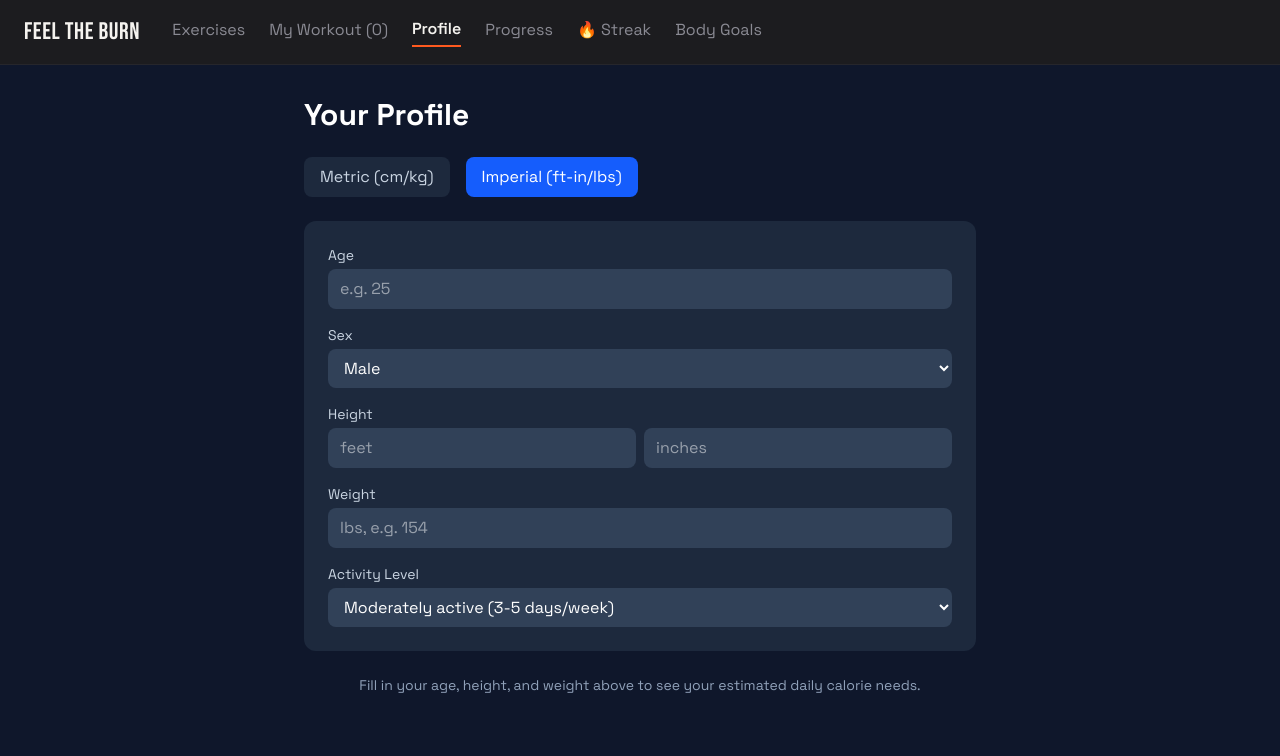
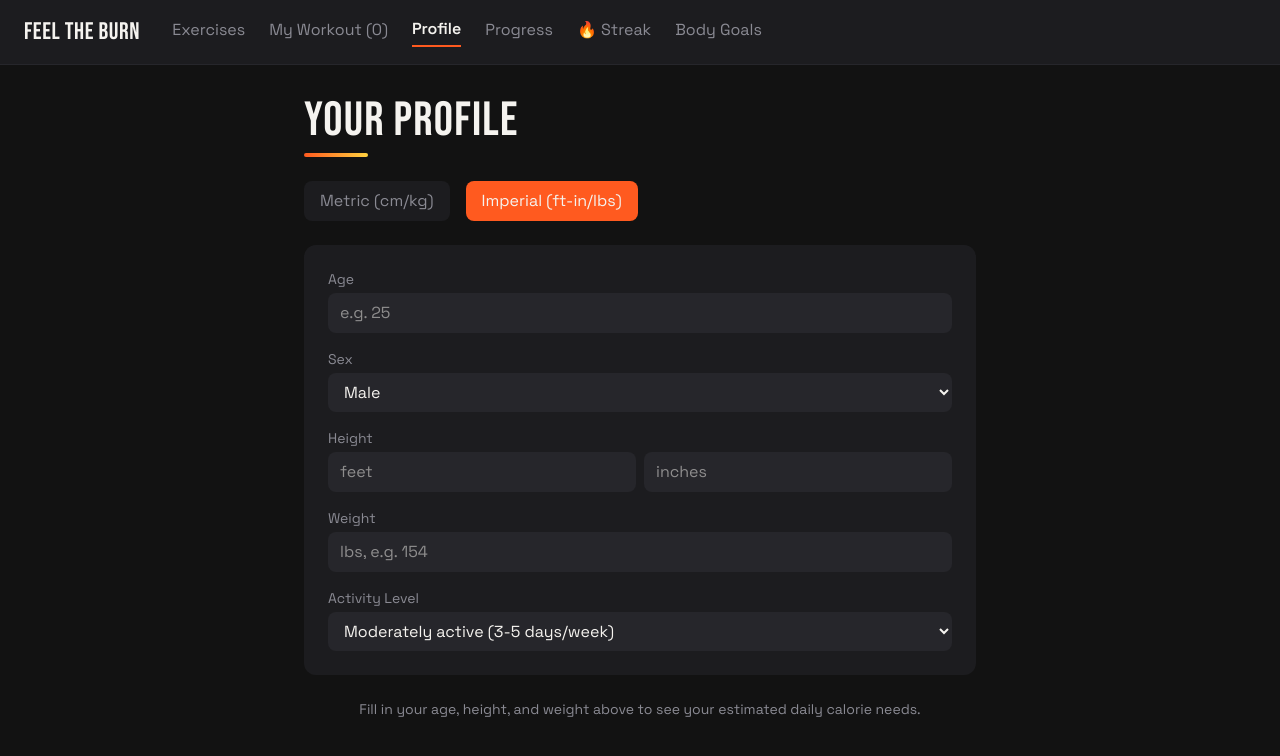
Before and after one commit to LevisNganga1135/calipath, a React (Vite) app: page /profile in a window 1280 px wide. Both pictures are taken after a click on the button "Imperial (ft-in/lbs)". Shown: the top 756 px of the page. Built offline with nearby package versions, Linux system fonts and the light colour scheme.

Commit message:
Apply design system to Profile page

```diff
--- a/src/components/Profile.jsx
+++ b/src/components/Profile.jsx
@@ -2,8 +2,6 @@ import { useState, useEffect } from 'react'
 
 const STORAGE_KEY = 'feelTheBurn.profile'
 
-// Activity level multipliers used in the Mifflin-St Jeor / TDEE formula.
-// These are standard, widely-used estimates — not medical-grade, just a reasonable starting point.
 const ACTIVITY_LEVELS = {
   sedentary: { label: 'Sedentary (little/no exercise)', multiplier: 1.2 },
   light: { label: 'Lightly active (1-3 days/week)', multiplier: 1.375 },
@@ -12,13 +10,12 @@ const ACTIVITY_LEVELS = {
 }
 
 function Profile() {
-  // Lazy-init from localStorage, same pattern as My Workout
   const [profile, setProfile] = useState(() => {
     const saved = localStorage.getItem(STORAGE_KEY)
     return saved
       ? JSON.parse(saved)
       : {
-          unitSystem: 'metric', // 'metric' or 'imperial'
+          unitSystem: 'metric',
           age: '',
           sex: 'male',
           heightCm: '',
@@ -30,23 +27,16 @@ function Profile() {
         }
   })
 
-  // Which goal (cutting/maintenance/bulking) the meal plan section is currently showing
   const [mealPlanGoal, setMealPlanGoal] = useState('maintenance')
 
   useEffect(() => {
     localStorage.setItem(STORAGE_KEY, JSON.stringify(profile))
   }, [profile])
 
-  // Generic handler: works for any text/number/select input since we just
-  // read the input's "name" attribute to know which field to update.
   function handleChange(e) {
     const { name, value } = e.target
     setProfile((prev) => ({ ...prev, [name]: value }))
   }
-
-  // ----- Unit conversion helpers -----
-  // The formula always needs metric internally, so we convert imperial inputs
-  // at calculation time rather than storing two versions of "truth".
 
   function getHeightInCm() {
     if (profile.unitSystem === 'metric') {
@@ -65,16 +55,11 @@ function Profile() {
     return Number(profile.weightLbs) * 0.453592
   }
 
-  // ----- Diet calculation -----
-  // Mifflin-St Jeor equation: the standard formula for estimating
-  // Basal Metabolic Rate (BMR), then scaled by activity level to get
-  // Total Daily Energy Expenditure (TDEE) — a maintenance-calorie estimate.
   function calculateDietEstimate() {
     const age = Number(profile.age)
     const heightCm = getHeightInCm()
     const weightKg = getWeightInKg()
 
-    // Guard: don't calculate on incomplete/invalid data
     if (!age || !heightCm || !weightKg) return null
 
     const bmr =
@@ -88,22 +73,14 @@ function Profile() {
     return {
       bmr: Math.round(bmr),
       maintenance: maintenanceCalories,
-      // Rough, commonly-used offsets for cutting/bulking goals —
-      // ~500 kcal deficit/surplus is a standard, moderate starting point
       cutting: maintenanceCalories - 500,
       bulking: maintenanceCalories + 500,
     }
   }
 
-  // Builds a simple macro + meal-structure breakdown from a calorie target.
-  // Kept as a pure function (input -> output, no state) so in Phase 2 this
-  // exact shape of data could instead come from a Flask API call —
-  // the component below wouldn't need to change, just where the data comes from.
   function calculateMealPlan(calorieTarget, goal) {
     if (!calorieTarget) return null
 
-    // Standard macro splits by goal — reasonable general-purpose defaults,
-    // not personalized nutrition advice.
     const macroSplits = {
       cutting: { protein: 0.4, carbs: 0.35, fat: 0.25 },
       maintenance: { protein: 0.3, carbs: 0.4, fat: 0.3 },
@@ -111,13 +88,10 @@ function Profile() {
     }
     const split = macroSplits[goal]
 
-    // Convert calorie percentages into grams:
-    // protein and carbs = 4 kcal/gram, fat = 9 kcal/gram
     const proteinGrams = Math.round((calorieTarget * split.protein) / 4)
     const carbGrams = Math.round((calorieTarget * split.carbs) / 4)
     const fatGrams = Math.round((calorieTarget * split.fat) / 9)
 
-    // Split total calories across 4 meal slots using typical proportions
     const mealSlots = [
       { name: 'Breakfast', portion: 0.25, suggestion: 'Protein + complex carbs (e.g. eggs, oats, fruit)' },
       { name: 'Lunch', portion: 0.3, suggestion: 'Lean protein + whole grains + vegetables' },
@@ -139,80 +113,76 @@ function Profile() {
   }
 
   const dietEstimate = calculateDietEstimate()
-
-  // Build the meal plan based on whichever goal is currently selected
-  // (defaults to 'maintenance', changes when the user clicks a goal button)
   const mealPlan = dietEstimate
     ? calculateMealPlan(dietEstimate[mealPlanGoal], mealPlanGoal)
     : null
 
   return (
-    <div className="min-h-screen bg-slate-900 p-8">
+    <div className="min-h-screen bg-char p-8">
       <div className="max-w-2xl mx-auto">
-        <h1 className="text-3xl font-bold text-white mb-6">Your Profile</h1>
+        <h1 className="font-display text-5xl tracking-wide text-chalk mb-2">
+          YOUR PROFILE
+        </h1>
+        <div className="ember-bar mb-6"></div>
 
-        {/* Unit system toggle */}
         <div className="flex gap-4 mb-6">
           <button
             onClick={() => setProfile((prev) => ({ ...prev, unitSystem: 'metric' }))}
-            className={`px-4 py-2 rounded-lg ${
+            className={`px-4 py-2 rounded-lg transition-colors ${
               profile.unitSystem === 'metric'
-                ? 'bg-blue-600 text-white'
-                : 'bg-slate-800 text-slate-300'
+                ? 'bg-ember text-chalk'
+                : 'bg-charcoal text-steel'
             }`}
           >
             Metric (cm/kg)
           </button>
           <button
             onClick={() => setProfile((prev) => ({ ...prev, unitSystem: 'imperial' }))}
-            className={`px-4 py-2 rounded-lg ${
+            className={`px-4 py-2 rounded-lg transition-colors ${
               profile.unitSystem === 'imperial'
-                ? 'bg-blue-600 text-white'
-                : 'bg-slate-800 text-slate-300'
+                ? 'bg-ember text-chalk'
+                : 'bg-charcoal text-steel'
             }`}
           >
             Imperial (ft-in/lbs)
           </button>
         </div>
 
-        <div className="bg-slate-800 rounded-xl p-6 space-y-4">
-          {/* Age */}
+        <div className="bg-charcoal rounded-xl p-6 space-y-4">
           <div>
-            <label className="block text-slate-300 text-sm mb-1">Age</label>
+            <label className="block text-steel text-sm mb-1">Age</label>
             <input
               type="number"
               name="age"
               value={profile.age}
               onChange={handleChange}
-              className="w-full bg-slate-700 text-white px-3 py-2 rounded-lg"
+              className="w-full bg-charcoal-light text-chalk px-3 py-2 rounded-lg focus:outline-none focus:ring-1 focus:ring-ember"
               placeholder="e.g. 25"
             />
           </div>
 
-          {/* Sex — needed for the BMR formula, which uses different constants */}
           <div>
-            <label className="block text-slate-300 text-sm mb-1">Sex</label>
+            <label className="block text-steel text-sm mb-1">Sex</label>
             <select
               name="sex"
               value={profile.sex}
               onChange={handleChange}
-              className="w-full bg-slate-700 text-white px-3 py-2 rounded-lg"
+              className="w-full bg-charcoal-light text-chalk px-3 py-2 rounded-lg focus:outline-none focus:ring-1 focus:ring-ember"
             >
               <option value="male">Male</option>
               <option value="female">Female</option>
             </select>
           </div>
 
-          {/* Height — conditionally shows metric or imperial fields */}
           <div>
-            <label className="block text-slate-300 text-sm mb-1">Height</label>
+            <label className="block text-steel text-sm mb-1">Height</label>
             {profile.unitSystem === 'metric' ? (
               <input
                 type="number"
                 name="heightCm"
                 value={profile.heightCm}
                 onChange={handleChange}
-                className="w-full bg-slate-700 text-white px-3 py-2 rounded-lg"
+                className="w-full bg-charcoal-light text-chalk px-3 py-2 rounded-lg focus:outline-none focus:ring-1 focus:ring-ember"
                 placeholder="cm, e.g. 175"
               />
             ) : (
@@ -222,7 +192,7 @@ function Profile() {
                   name="heightFt"
                   value={profile.heightFt}
                   onChange={handleChange}
-                  className="w-1/2 bg-slate-700 text-white px-3 py-2 rounded-lg"
+                  className="w-1/2 bg-charcoal-light text-chalk px-3 py-2 rounded-lg focus:outline-none focus:ring-1 focus:ring-ember"
                   placeholder="feet"
                 />
                 <input
@@ -230,23 +200,22 @@ function Profile() {
                   name="heightIn"
                   value={profile.heightIn}
                   onChange={handleChange}
-                  className="w-1/2 bg-slate-700 text-white px-3 py-2 rounded-lg"
+                  className="w-1/2 bg-charcoal-light text-chalk px-3 py-2 rounded-lg focus:outline-none focus:ring-1 focus:ring-ember"
                   placeholder="inches"
                 />
               </div>
             )}
           </div>
 
-          {/* Weight */}
           <div>
-            <label className="block text-slate-300 text-sm mb-1">Weight</label>
+            <label className="block text-steel text-sm mb-1">Weight</label>
             {profile.unitSystem === 'metric' ? (
               <input
                 type="number"
                 name="weightKg"
                 value={profile.weightKg}
                 onChange={handleChange}
-                className="w-full bg-slate-700 text-white px-3 py-2 rounded-lg"
+                className="w-full bg-charcoal-light text-chalk px-3 py-2 rounded-lg focus:outline-none focus:ring-1 focus:ring-ember"
                 placeholder="kg, e.g. 70"
               />
             ) : (
@@ -255,20 +224,19 @@ function Profile() {
                 name="weightLbs"
                 value={profile.weightLbs}
                 onChange={handleChange}
-                className="w-full bg-slate-700 text-white px-3 py-2 rounded-lg"
+                className="w-full bg-charcoal-light text-chalk px-3 py-2 rounded-lg focus:outline-none focus:ring-1 focus:ring-ember"
                 placeholder="lbs, e.g. 154"
               />
             )}
           </div>
 
-          {/* Activity level */}
           <div>
-            <label className="block text-slate-300 text-sm mb-1">Activity Level</label>
+            <label className="block text-steel text-sm mb-1">Activity Level</label>
             <select
               name="activityLevel"
               value={profile.activityLevel}
               onChange={handleChange}
-              className="w-full bg-slate-700 text-white px-3 py-2 rounded-lg"
+              className="w-full bg-charcoal-light text-chalk px-3 py-2 rounded-lg focus:outline-none focus:ring-1 focus:ring-ember"
             >
               {Object.entries(ACTIVITY_LEVELS).map(([key, { label }]) => (
                 <option key={key} value={key}>
@@ -279,66 +247,57 @@ function Profile() {
           </div>
         </div>
 
-        {/*
-          Diet estimate + meal plan results.
-          These only show once we have enough data to calculate (dietEstimate is not null).
-          We use a React Fragment (<>...</>) here because the "true" branch of this
-          ternary needs to render TWO sibling cards (calories + meal plan) instead of one —
-          JSX only allows a single root element to be returned from any one branch,
-          and a Fragment lets us group multiple elements without adding an extra <div>.
-        */}
         {dietEstimate ? (
           <>
-            <div className="bg-slate-800 rounded-xl p-6 mt-6">
-              <h2 className="text-xl font-semibold text-white mb-4">
-                Estimated Daily Calories
+            <div className="bg-charcoal rounded-xl p-6 mt-6">
+              <h2 className="font-display text-2xl tracking-wide text-chalk mb-4">
+                ESTIMATED DAILY CALORIES
               </h2>
-              <div className="grid grid-cols-3 gap-4 text-center">
+              <div className="grid grid-cols-3 gap-4 text-center font-mono">
                 <div>
-                  <p className="text-slate-400 text-sm mb-1">Cutting</p>
-                  <p className="text-2xl font-bold text-red-400">
+                  <p className="text-steel text-sm mb-1 font-body">Cutting</p>
+                  <p className="text-2xl font-bold text-ember">
                     {dietEstimate.cutting}
                   </p>
-                  <p className="text-slate-500 text-xs">kcal/day</p>
+                  <p className="text-steel/60 text-xs font-body">kcal/day</p>
                 </div>
                 <div>
-                  <p className="text-slate-400 text-sm mb-1">Maintenance</p>
-                  <p className="text-2xl font-bold text-blue-400">
+                  <p className="text-steel text-sm mb-1 font-body">Maintenance</p>
+                  <p className="text-2xl font-bold text-chalk">
                     {dietEstimate.maintenance}
                   </p>
-                  <p className="text-slate-500 text-xs">kcal/day</p>
+                  <p className="text-steel/60 text-xs font-body">kcal/day</p>
                 </div>
                 <div>
-                  <p className="text-slate-400 text-sm mb-1">Bulking</p>
-                  <p className="text-2xl font-bold text-green-400">
+                  <p className="text-steel text-sm mb-1 font-body">Bulking</p>
+                  <p className="text-2xl font-bold text-gold">
                     {dietEstimate.bulking}
                   </p>
-                  <p className="text-slate-500 text-xs">kcal/day</p>
+                  <p className="text-steel/60 text-xs font-body">kcal/day</p>
                 </div>
               </div>
-              <p className="text-slate-500 text-xs mt-4">
+              <p className="text-steel/60 text-xs mt-4">
                 These are general estimates based on the Mifflin-St Jeor formula, not
                 personalized medical advice. Consult a healthcare professional or
                 registered dietitian for guidance specific to you.
               </p>
             </div>
 
-            {/* mealPlan will always be truthy here since dietEstimate exists,
-                but we keep the check for safety/clarity */}
             {mealPlan && (
-              <div className="bg-slate-800 rounded-xl p-6 mt-6">
-                <h2 className="text-xl font-semibold text-white mb-4">Sample Meal Plan</h2>
+              <div className="bg-charcoal rounded-xl p-6 mt-6">
+                <h2 className="font-display text-2xl tracking-wide text-chalk mb-4">
+                  SAMPLE MEAL PLAN
+                </h2>
 
-                {/* Goal selector — switches which calorie target the meal plan is built from */}
                 <div className="flex gap-2 mb-4">
                   {['cutting', 'maintenance', 'bulking'].map((goal) => (
                     <button
                       key={goal}
                       onClick={() => setMealPlanGoal(goal)}
-                      className={`px-3 py-1.5 rounded-lg text-sm capitalize ${
+                      className={`px-3 py-1.5 rounded-lg text-sm capitalize transition-colors ${
                         mealPlanGoal === goal
-                          ? 'bg-blue-600 text-white'
-                          : 'bg-slate-700 text-slate-300'
+                          ? 'bg-ember text-chalk'
+                          : 'bg-charcoal-light text-steel'
                       }`}
                     >
                       {goal}
@@ -346,36 +305,36 @@ function Profile() {
                   ))}
                 </div>
 
-                <div className="grid grid-cols-3 gap-4 text-center mb-6 bg-slate-900 rounded-lg p-4">
+                <div className="grid grid-cols-3 gap-4 text-center mb-6 bg-char rounded-lg p-4 font-mono">
                   <div>
-                    <p className="text-slate-400 text-xs mb-1">Protein</p>
-                    <p className="text-lg font-bold text-blue-400">{mealPlan.macros.protein}g</p>
+                    <p className="text-steel text-xs mb-1 font-body">Protein</p>
+                    <p className="text-lg font-bold text-ember">{mealPlan.macros.protein}g</p>
                   </div>
                   <div>
-                    <p className="text-slate-400 text-xs mb-1">Carbs</p>
-                    <p className="text-lg font-bold text-green-400">{mealPlan.macros.carbs}g</p>
+                    <p className="text-steel text-xs mb-1 font-body">Carbs</p>
+                    <p className="text-lg font-bold text-gold">{mealPlan.macros.carbs}g</p>
                   </div>
                   <div>
-                    <p className="text-slate-400 text-xs mb-1">Fat</p>
-                    <p className="text-lg font-bold text-yellow-400">{mealPlan.macros.fat}g</p>
+                    <p className="text-steel text-xs mb-1 font-body">Fat</p>
+                    <p className="text-lg font-bold text-chalk">{mealPlan.macros.fat}g</p>
                   </div>
                 </div>
 
                 <div className="space-y-3">
                   {mealPlan.meals.map((meal) => (
-                    <div key={meal.name} className="flex justify-between items-start bg-slate-900 rounded-lg p-3">
+                    <div key={meal.name} className="flex justify-between items-start bg-char rounded-lg p-3">
                       <div>
-                        <p className="text-white font-medium">{meal.name}</p>
-                        <p className="text-slate-400 text-sm">{meal.suggestion}</p>
+                        <p className="text-chalk font-medium">{meal.name}</p>
+                        <p className="text-steel text-sm">{meal.suggestion}</p>
                       </div>
-                      <p className="text-slate-300 text-sm whitespace-nowrap ml-4">
+                      <p className="text-steel text-sm whitespace-nowrap ml-4 font-mono">
                         ~{meal.calories} kcal
                       </p>
                     </div>
                   ))}
                 </div>
 
-                <p className="text-slate-500 text-xs mt-4">
+                <p className="text-steel/60 text-xs mt-4">
                   General food-category suggestions, not specific recipes. This is a
                   starting structure, not a prescribed diet plan.
                 </p>
@@ -383,7 +342,7 @@ function Profile() {
             )}
           </>
         ) : (
-          <p className="text-slate-400 text-sm mt-6 text-center">
+          <p className="text-steel text-sm mt-6 text-center">
             Fill in your age, height, and weight above to see your estimated daily
             calorie needs.
           </p>
```
